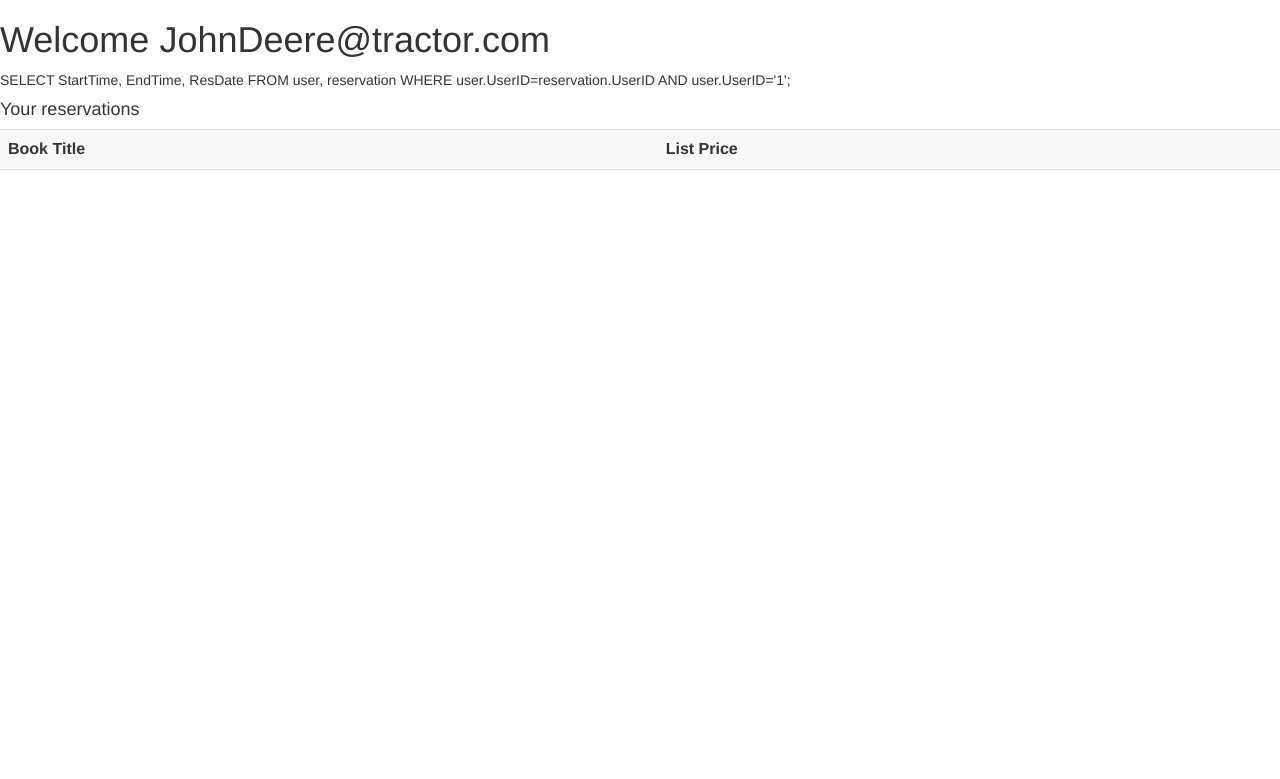
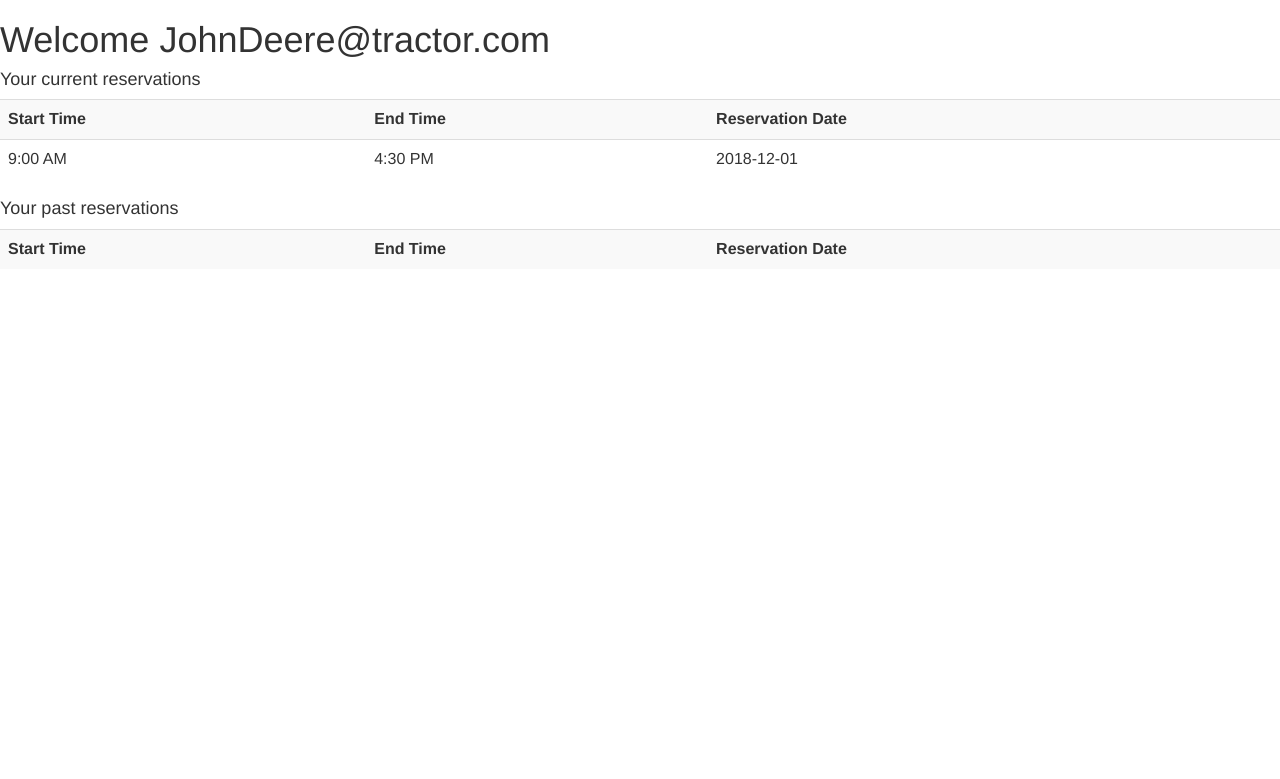
Before and after one commit to edd426/WebFinalGroupProject, a PHP site: page /user.php in a window 1280 px wide. Shown: the top 779 px of the page. Run offline with PHP 8.4, Linux system fonts and the light colour scheme; a user stored in the database is signed in; data comes from the database, SQL or seed files in the repository; data that the repository does not hold is empty.

Commit message:
Updated user.php
SQL calls now work and show current and past reservations

```diff
--- a/user.php
+++ b/user.php
@@ -43,7 +43,6 @@ if (!$conn){
 	exit;
 }
 
-$sql = "SELECT StartTime, EndTime, ResDate FROM user, reservation WHERE user.UserID=reservation.UserID AND user.UserID='$suserid';";
 
 /*
 if ($search){
@@ -52,19 +51,36 @@ if ($search){
 }
  */
 
-echo $sql;
+//echo $sql; // DEBUG
+$timeArr = array("9:00 AM", "9:30 AM", "10:00 AM", "10:30 AM", "11:00 AM", "11:30 AM", "12:00 PM",
+    "12:30 PM", "1:00 PM", "1:30 PM", "2:00 PM", "2:30 PM", "3:00 PM", "3:30 PM", "4:00 PM", "4:30 PM", "5:00 PM");
+
+
+//Show Current reservations
+$sql = "SELECT StartTime, EndTime, ResDate FROM user, reservation WHERE user.UserID=reservation.UserID AND user.UserID='$suserid' AND reservation.ResDate>=CURDATE();";
 $result = mysqli_query($conn, $sql);
 //echo $result;
-echo "<h4>Your reservations</h4>";
-echo "<table class='table table-striped'><tr><th>Book Title</th><th>List Price</th></tr>";
+echo "<h4>Your current reservations</h4>";
+echo "<table class='table table-striped'><tr><th>Start Time</th><th>End Time</th><th>Reservation Date</th></tr>";
 
 while($row = mysqli_fetch_array($result)){
+	echo "<tr><td>". $timeArr[$row["StartTime"]] ."</td><td>". $timeArr[$row["EndTime"]]."</td><td>". $row["ResDate"]."</td></tr>";
+}
+echo "</table>";
 
-	echo "<tr><td>". $row["UserID"] ."</td><td>". $row["Email"]."</td></tr>";
 
+//Show Past Reservations
+$sql = "SELECT StartTime, EndTime, ResDate FROM user, reservation WHERE user.UserID=reservation.UserID AND user.UserID='$suserid' AND reservation.ResDate<CURDATE();";
+$result = mysqli_query($conn, $sql);
+//echo $result;
+echo "<h4>Your past reservations</h4>";
+echo "<table class='table table-striped'><tr><th>Start Time</th><th>End Time</th><th>Reservation Date</th></tr>";
+
+while($row = mysqli_fetch_array($result)){
+	echo "<tr><td>". $timeArr[$row["StartTime"]] ."</td><td>". $timeArr[$row["EndTime"]]."</td><td>". $row["ResDate"]."</td></tr>";
 }
+echo "</table>";
 
-echo "</table>";
 //echo "<p><a href=logout.php>Logout</a></p>";
 mysqli_close();
 session_write_close();
```
